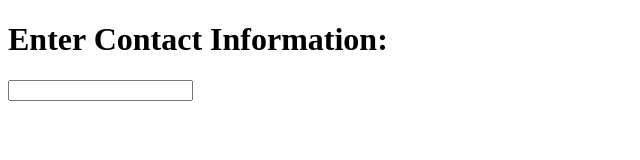
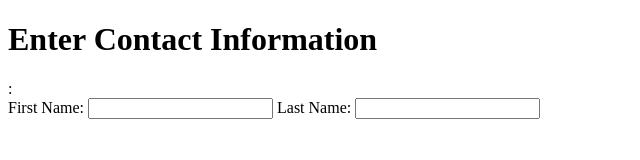
Before and after one commit to BrettMiller47/week1-mini-project, a plain HTML site: page index.html in a window 1280 px wide. Shown: the whole page, without its empty margins (0-640 px from the left). Drawn offline with Linux system fonts and the light colour scheme.

Commit message:
added forms for First & Last name

```diff
--- a/index.html
+++ b/index.html
@@ -8,13 +8,18 @@
 </head>
 <body>
     <header>
-        <h1>Enter Contact Information:</h1>
-    </header>
+        <h1>Enter Contact Information</h1>
+    </header>:
 
-    <section>
-        <input
-            sear
-        />
-    </section>
+    <form>
+        <!-- First Name -->
+        <label for="f-Name">First Name:</label>
+        <input type="email" name="f-Name" id="f-Name">
+
+        <!-- Last Name -->
+        <label for="l-Name">Last Name:</label>
+        <input type="email" name="l-Name" id="l-Name">
+
+    </form>
 </body>
 </html>
```
